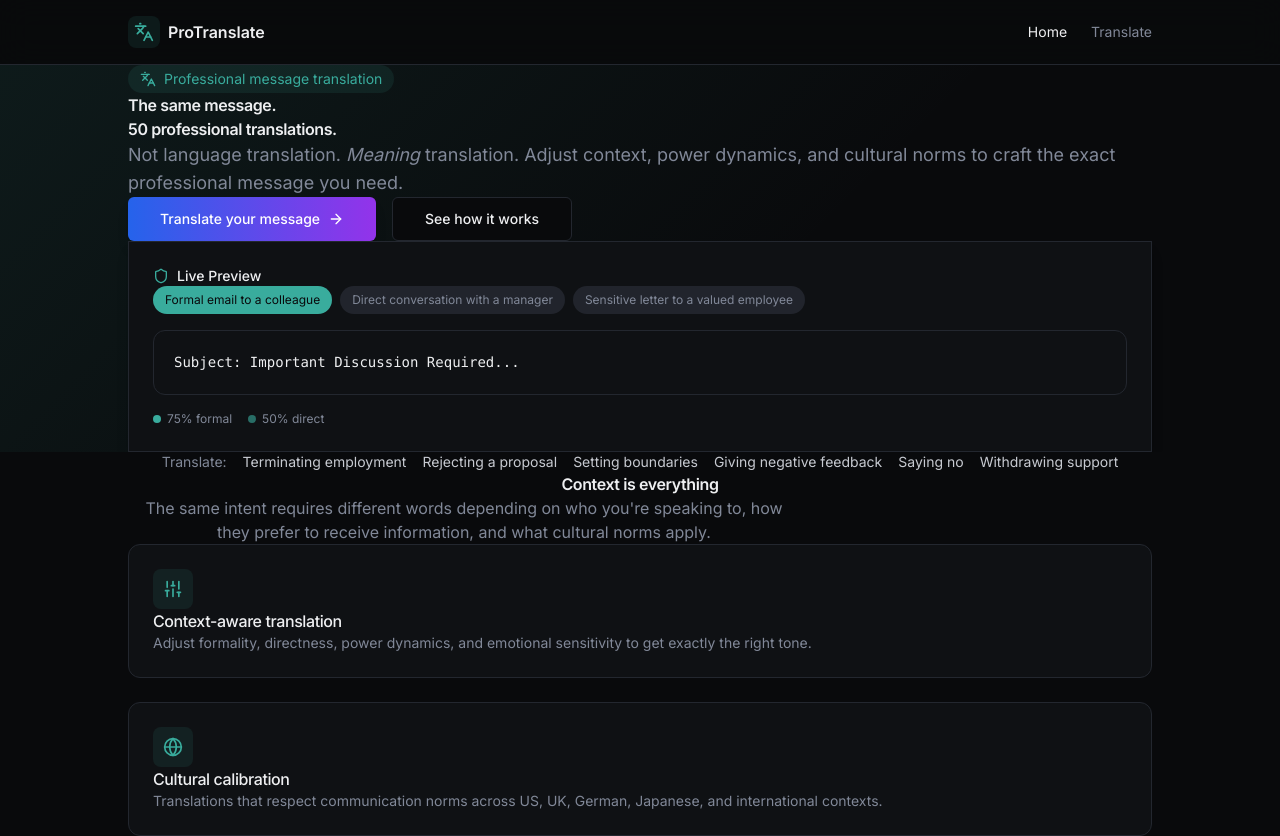
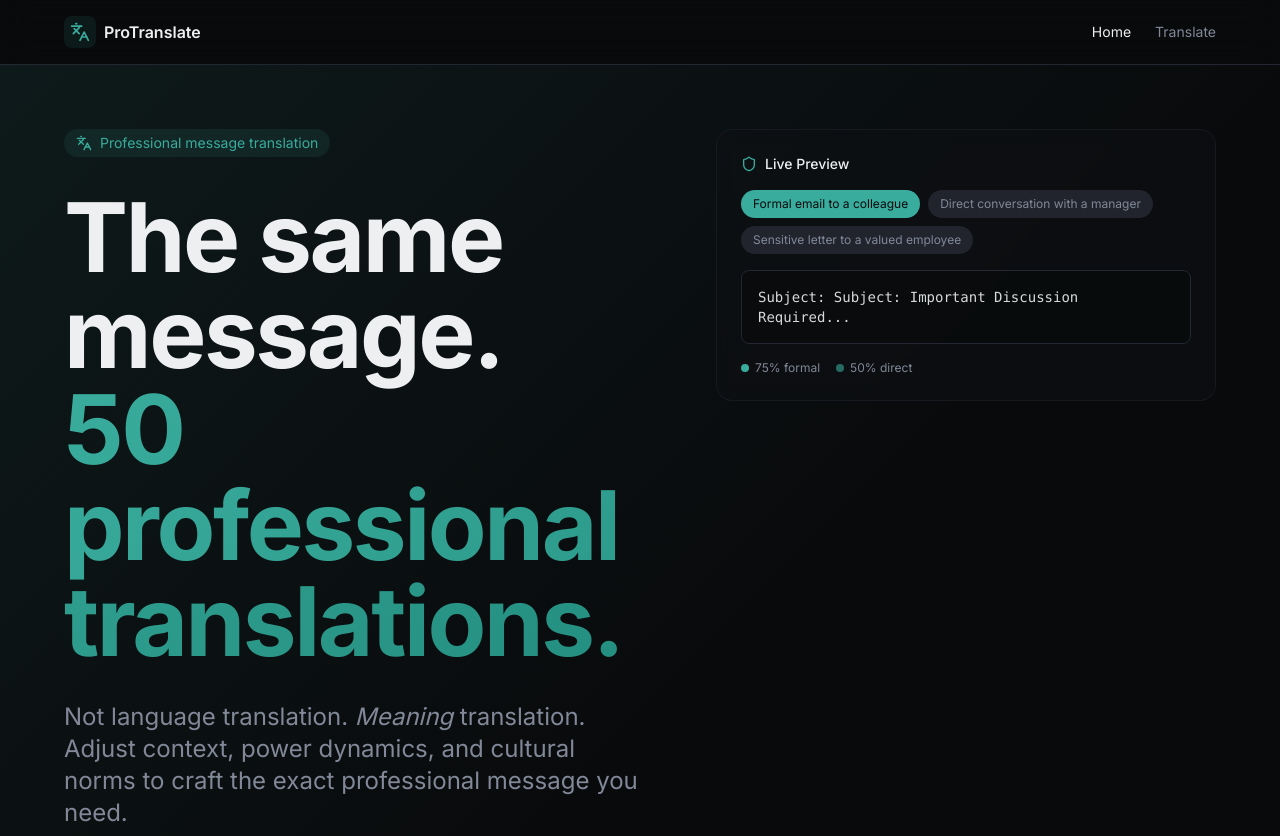
Before and after one commit to ehtor62/protranslate, a Next.js app: page / in a window 1280 px wide. Shown: the top 836 px of the page. Built offline with nearby package versions, Linux system fonts and the light colour scheme.

Commit message:
Fix layout: update Tailwind config and adjust typography sizes

```diff
--- a/app/globals.css
+++ b/app/globals.css
@@ -120,7 +120,7 @@
   }
 
   .container {
-    @apply w-full mx-auto px-8 sm:px-12 md:px-16 lg:px-24 xl:px-32;
+    @apply w-full mx-auto px-4 sm:px-6 md:px-8 lg:px-12 xl:px-16;
     max-width: 1400px;
   }
 }
--- a/app/page.tsx
+++ b/app/page.tsx
@@ -52,42 +52,42 @@ export default function Home() {
         />
 
         <div className="container py-12 md:py-16 relative">
-          <div className="grid lg:grid-cols-2 gap-12 lg:gap-16 items-center">
+          <div className="flex flex-col md:flex-row gap-12 lg:gap-16 items-start">
             {/* Left column - Text */}
-            <div className="space-y-8">
+            <div className="flex-1 space-y-8">
               <div className="inline-flex items-center gap-2 px-3 py-1 rounded-full bg-primary/10 text-primary text-sm">
                 <Languages className="w-4 h-4" />
                 <span>Professional message translation</span>
               </div>
 
-              <h1 className="text-4xl md:text-5xl lg:text-6xl font-bold text-foreground leading-tight">
-                The same message.
+              <h1 className="text-6xl md:text-7xl lg:text-8xl font-bold leading-tight">
+                <span className="text-foreground">The same message.</span>
                 <br />
                 <span className="gradient-text">50 professional translations.</span>
               </h1>
 
-              <p className="text-lg text-muted-foreground max-w-lg">
-                Not language translation. <em>Meaning</em> translation. Adjust context,
+              <p className="text-xl md:text-2xl text-muted-foreground max-w-2xl">
+                Not language translation. <em className="text-muted-foreground italic">Meaning</em> translation. Adjust context,
                 power dynamics, and cultural norms to craft the exact professional message
                 you need.
               </p>
 
               <div className="flex flex-wrap gap-4">
-                <Button asChild variant="hero" size="lg">
+                <Button asChild variant="hero" size="xl">
                   <Link href="/translate">
                     Translate your message
                     <ArrowRight className="w-5 h-5" />
                   </Link>
                 </Button>
-                <Button asChild variant="outline" size="lg">
+                <Button asChild variant="outline" size="xl">
                   <a href="#how-it-works">See how it works</a>
                 </Button>
               </div>
             </div>
 
             {/* Right column - Interactive demo */}
-            <div className="lg:pl-8">
-              <div className="p-6 rounded-2xl bg-card border border-border shadow-lg">
+            <div className="w-full md:w-[450px] lg:w-[500px] flex-shrink-0">
+              <div className="p-6 rounded-2xl bg-card/50 backdrop-blur border border-border/50">
                 <div className="flex items-center gap-2 mb-4">
                   <Shield className="w-4 h-4 text-primary" />
                   <span className="text-sm font-medium text-foreground">Live Preview</span>
--- a/src/components/HeroDemo.tsx
+++ b/src/components/HeroDemo.tsx
@@ -88,12 +88,12 @@ export function HeroDemo() {
       {/* Message preview */}
       <div
         className={cn(
-          "p-5 rounded-xl bg-surface-elevated border border-border transition-all duration-300",
+          "p-4 rounded-lg bg-background/80 border border-border transition-all duration-300",
           isAnimating && "opacity-0 translate-y-2"
         )}
       >
-        <p className="text-sm text-foreground leading-relaxed font-mono line-clamp-4">
-          {message.wording.split('\n')[0]}...
+        <p className="text-sm text-foreground/90 font-mono">
+          Subject: {message.wording.split('\n')[0].slice(0, 50)}...
         </p>
       </div>
 
--- a/src/components/ui/button.tsx
+++ b/src/components/ui/button.tsx
@@ -11,7 +11,7 @@ const buttonVariants = cva(
         destructive:
           "bg-destructive text-destructive-foreground hover:bg-destructive/90",
         outline:
-          "border border-input bg-background hover:bg-accent hover:text-accent-foreground",
+          "border border-border bg-transparent hover:bg-accent/10 hover:text-accent-foreground",
         secondary:
           "bg-secondary text-secondary-foreground hover:bg-secondary/80",
         ghost: "hover:bg-accent hover:text-accent-foreground",
--- a/tailwind.config.ts
+++ b/tailwind.config.ts
@@ -2,7 +2,7 @@ import type { Config } from "tailwindcss";
 
 export default {
   content: [
-    "./index.html",
+    "./app/**/*.{js,ts,jsx,tsx}",
     "./src/**/*.{js,ts,jsx,tsx}",
   ],
   theme: {
```
